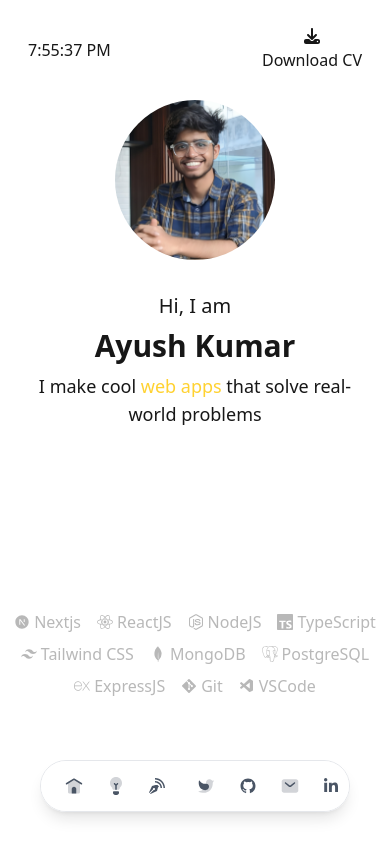
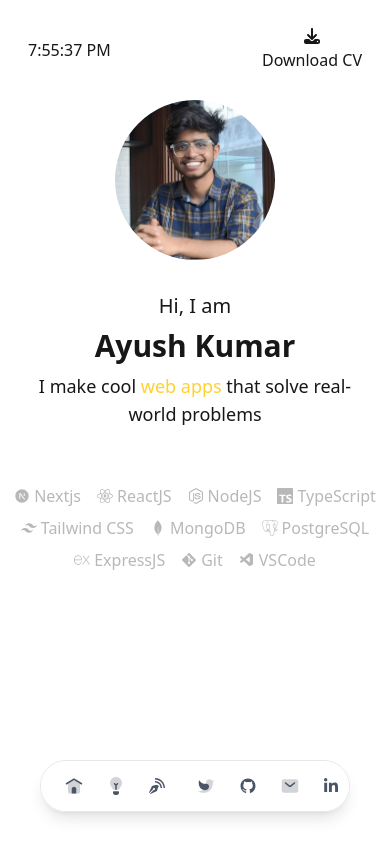
Before and after one commit to ayushcodes1729/new-portfolio, a Next.js app: page / in a window 390 px wide. Built offline with nearby package versions, Linux system fonts and the light colour scheme.

Commit message:
height changes in name component

```diff
--- a/src/app/components/name.tsx
+++ b/src/app/components/name.tsx
@@ -71,7 +71,7 @@ export default function Name() {
 
     return (
         <>
-            <div className="flex md:flex-row flex-col items-center w-full md:w-screen min-h-[60vh] overflow-hidden relative px-4 md:px-0">
+            <div className="flex md:flex-row flex-col items-center w-full md:w-screen md:min-h-[60vh] min-h-[45vh] overflow-hidden relative px-4 md:px-0">
                 {/* Skills Overlay - Hidden on mobile */}
                 {skills.map((skill, index) => (
                     <div
```
